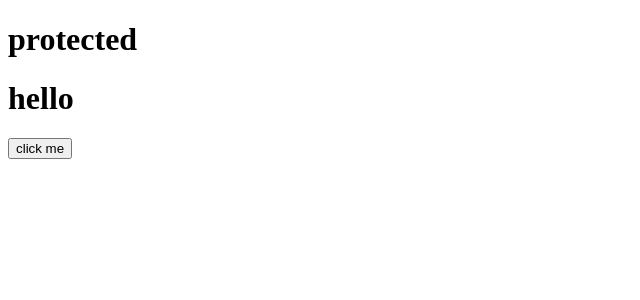
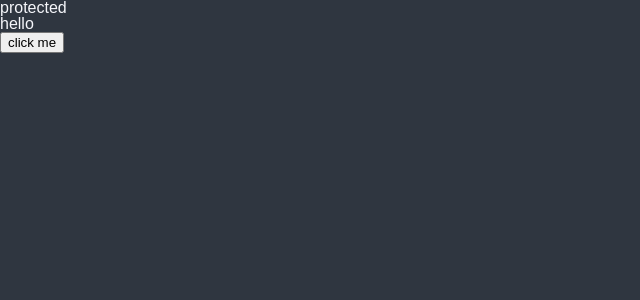
Before and after one commit to seungkum/nomad_reactjs_master_ts, a React (Create React App) app: page / in a window 1280 px wide. Shown: the top 300 px of the page, without its empty margins (0-640 px from the left). Built offline with nearby package versions, Linux system fonts and the light colour scheme.

Commit message:
#5.1 Styles

```diff
--- a/package.json
+++ b/package.json
@@ -13,6 +13,7 @@
     "@types/react-query": "^1.2.9",
     "react": "^18.2.0",
     "react-dom": "^18.2.0",
+    "react-router-dom": "^6.8.1",
     "react-scripts": "5.0.1",
     "styled-components": "^5.3.6",
     "typescript": "^4.4.2",
@@ -43,6 +44,7 @@
     ]
   },
   "devDependencies": {
+    "@types/react-router-dom": "^5.3.3",
     "@types/styled-components": "^5.1.26"
   }
 }
--- /dev/null
+++ b/src/AllCoins.tsx
@@ -0,0 +1,5 @@
+import React from "react";
+
+export default function AllCoins() {
+    return <div></div>;
+}
--- a/src/App.tsx
+++ b/src/App.tsx
@@ -1,48 +1,13 @@
-import styled from "styled-components";
-import Circle from "./Circle";
+import React, { useState } from "react";
+import { Outlet } from "react-router-dom";
+import { css, createGlobalStyle } from "styled-components";
+import { Reset } from "./routes/reset";
 
-function App() {
-    const Container = styled.div`
-        background-color: ${(props) => props.theme.bgColor}; //만약 틀리면 알려준다. 에러라고
-    `;
-    const H1 = styled.h1`
-        color: ${(props) => props.theme.textColor};
-    `;
-
-    interface DummyProps {
-        otherThingHere?: boolean;
-        text: string;
-    }
-
-    function Dummy({ text, otherThingHere = false }: DummyProps) {
-        return <h1>{text}</h1>;
-    }
-
-    const onClick = (event: React.FormEvent<HTMLButtonElement>) => {};
+export default function App() {
     return (
-        <div className='App'>
-            <Container>
-                <H1> protected</H1>
-                <Dummy text='hello' otherThingHere={true} />
-                <form action=''>
-                    <button onClick={onclick}>click me</button>
-                </form>
-            </Container>
-        </div>
+        <>
+            <Reset />
+            <Outlet />
+        </>
     );
 }
-
-export default App;
-
-/**const onClick = (event:React.FormEvent<HTMLButtonElement>) => {};
- * event : React.FromEvent(이제 어떤 Element가 이 이벤트를 발생시킬지 말하는것)
- * 만약 이벤트가 form 내에 없다면 formEvent가 아닐거고
- * event:React.MouseEvent<HTMLButtonElement> 마우스이벤트가되겟지
- *
- * 때떄로 타입스크립트에 대한설명(타입선언)이 없는 패키지를 다운 받는일이 생길텐데
- * 만약 유명한라이브러리 타입스크립트가잇는 라이브러리를찾을꺼면 git에
- * DefinitelyTyped라는 레포지토리 내에 있다. (하지만비추 )
- * 그냥 시도해보라 npm i --save-dav @types/패키지명내임
- *
- *
- */
--- a/src/Form.tsx
+++ b/src/Form.tsx
@@ -1,6 +1,6 @@
 import React, { useState } from "react";
 
-function Form() {
+export default function Form() {
     const [value, setValue] = useState("");
     const onChange = (event: React.FormEvent<HTMLInputElement>) => {
         const {
--- /dev/null
+++ b/src/ThemeFile.tsx
@@ -0,0 +1,48 @@
+import styled from "styled-components";
+import Circle from "./Circle";
+
+function ThemeFile() {
+    const Container = styled.div`
+        background-color: ${(props) => props.theme.bgColor}; //만약 틀리면 알려준다. 에러라고
+    `;
+    const H1 = styled.h1`
+        color: ${(props) => props.theme.textColor};
+    `;
+
+    interface DummyProps {
+        otherThingHere?: boolean;
+        text: string;
+    }
+
+    function Dummy({ text, otherThingHere = false }: DummyProps) {
+        return <h1>{text}</h1>;
+    }
+
+    const onClick = (event: React.FormEvent<HTMLButtonElement>) => {};
+    return (
+        <div className='App'>
+            <Container>
+                <H1> protected</H1>
+                <Dummy text='hello' otherThingHere={true} />
+                <form action=''>
+                    <button onClick={onClick}>click me</button>
+                </form>
+            </Container>
+        </div>
+    );
+}
+
+export default ThemeFile;
+
+/**const onClick = (event:React.FormEvent<HTMLButtonElement>) => {};
+ * event : React.FromEvent(이제 어떤 Element가 이 이벤트를 발생시킬지 말하는것)
+ * 만약 이벤트가 form 내에 없다면 formEvent가 아닐거고
+ * event:React.MouseEvent<HTMLButtonElement> 마우스이벤트가되겟지
+ *
+ * 때떄로 타입스크립트에 대한설명(타입선언)이 없는 패키지를 다운 받는일이 생길텐데
+ * 만약 유명한라이브러리 타입스크립트가잇는 라이브러리를찾을꺼면 git에
+ * DefinitelyTyped라는 레포지토리 내에 있다. (하지만비추 )
+ * 그냥 시도해보라 npm i --save-dav @types/패키지명내임
+ *
+ *
+ */
--- a/src/index.tsx
+++ b/src/index.tsx
@@ -2,12 +2,27 @@
 import ReactDOM from "react-dom";
 import { ThemeProvider } from "styled-components";
 import App from "./App";
-import { darkTheme, lightTheme } from "./theme";
+import { darkTheme, lightTheme, theme } from "./theme";
+import { createBrowserRouter, RouterProvider } from "react-router-dom";
+
+import ThemeFile from "./ThemeFile";
+import Coins from "./routes/Coins";
+const router = createBrowserRouter([
+    {
+        path: "/",
+        element: <App />,
+        children: [
+            { index: true, element: <ThemeFile /> },
+            { path: "/:coinId", element: <Coins /> },
+            // { path: "/:coin" },
+        ],
+    },
+]);
 
 ReactDOM.render(
     <React.StrictMode>
-        <ThemeProvider theme={lightTheme}>
-            <App />
+        <ThemeProvider theme={theme}>
+            <RouterProvider router={router} />
         </ThemeProvider>
     </React.StrictMode>,
     document.getElementById("root")
--- /dev/null
+++ b/src/routes/Coin.tsx
@@ -0,0 +1,5 @@
+import React from "react";
+
+export default function Coin() {
+    return <div>Coin</div>;
+}
--- /dev/null
+++ b/src/routes/Router.tsx
@@ -0,0 +1,5 @@
+import React from "react";
+
+export default function Router() {
+    return <div></div>;
+}
--- /dev/null
+++ b/src/routes/reset.tsx
@@ -0,0 +1,90 @@
+import { css, createGlobalStyle } from "styled-components";
+
+// prettier-ignore
+export const reset = css`
+/* http://meyerweb.com/eric/tools/css/reset/
+   v5.0.1 | 20191019
+   License: none (public domain)
+*/
+
+@import url('https://fonts.googleapis.com/css2?family=Source+Sans+Pro:wght@300;400&display=swap');
+
+html, body, div, span, applet, object, iframe,
+h1, h2, h3, h4, h5, h6, p, blockquote, pre,
+a, abbr, acronym, address, big, cite, code,
+del, dfn, em, img, ins, kbd, q, s, samp,
+small, strike, strong, sub, sup, tt, var,
+b, u, i, center,
+dl, dt, dd, menu, ol, ul, li,
+fieldset, form, label, legend,
+table, caption, tbody, tfoot, thead, tr, th, td,
+article, aside, canvas, details, embed,
+figure, figcaption, footer, header, hgroup,
+main, menu, nav, output, ruby, section, summary,
+time, mark, audio, video {
+  margin: 0;
+  padding: 0;
+  border: 0;
+  font-size: 100%;
+  font: inherit;
+  vertical-align: baseline;
+}
+/* HTML5 display-role reset for older browsers */
+article, aside, details, figcaption, figure,
+footer, header, hgroup, main, menu, nav, section {
+  display: block;
+}
+/* HTML5 hidden-attribute fix for newer browsers */
+*[hidden] {
+    display: none;
+}
+body {
+  line-height: 1;
+  font-family: 'Source Sans Pro', sans-serif;
+  background-color: ${(props)=>props.theme.bgColor};
+  color:${(props)=>props.theme.textColor}
+}
+menu, ol, ul {
+  list-style: none;
+}
+blockquote, q {
+  quotes: none;
+}
+blockquote:before, blockquote:after,
+q:before, q:after {
+  content: '';
+  content: none;
+}
+table {
+  border-collapse: collapse;
+  border-spacing: 0;
+}
+`
+
+export const Reset = createGlobalStyle`${reset}`;
+
+export default reset;
+
+/**
+ * https://cssdeck.com/blog/scripts/eric-meyer-reset-css/
+
+
+ * Reset CSS
+https://github.com/zacanger/styled-reset/blob/master/src/index.ts
+
+Google Fonts
+https://fonts.google.com
+
+Source Sans Pro 폰트
+@import url('https://fonts.googleapis.com/css2?family=Source+Sans+Pro:wght@300;400&display=swap');
+font-family: 'Source Sans Pro', sans-serif;
+
+Flat UI Color
+https://flatuicolors.com/palette/gb
+
+createGlobalStyle (전역 스타일을 처리함)
+전역 스타일을 처리하는 특수 Styled Component를 생성하는 helper 함수입니다.
+https://styled-components.com/docs/api#createglobalstyle
+
+
+ */
--- a/src/theme.ts
+++ b/src/theme.ts
@@ -11,3 +11,9 @@
     textColor: "white",
     btnColor: "teal",
 };
+
+export const theme: DefaultTheme = {
+    bgColor: "#2f3640",
+    textColor: "#f5f6fa",
+    btnColor: "#44bd32",
+};
```
Also changed, not shown: 2 other files (tests, documents, lock files or other folders).
